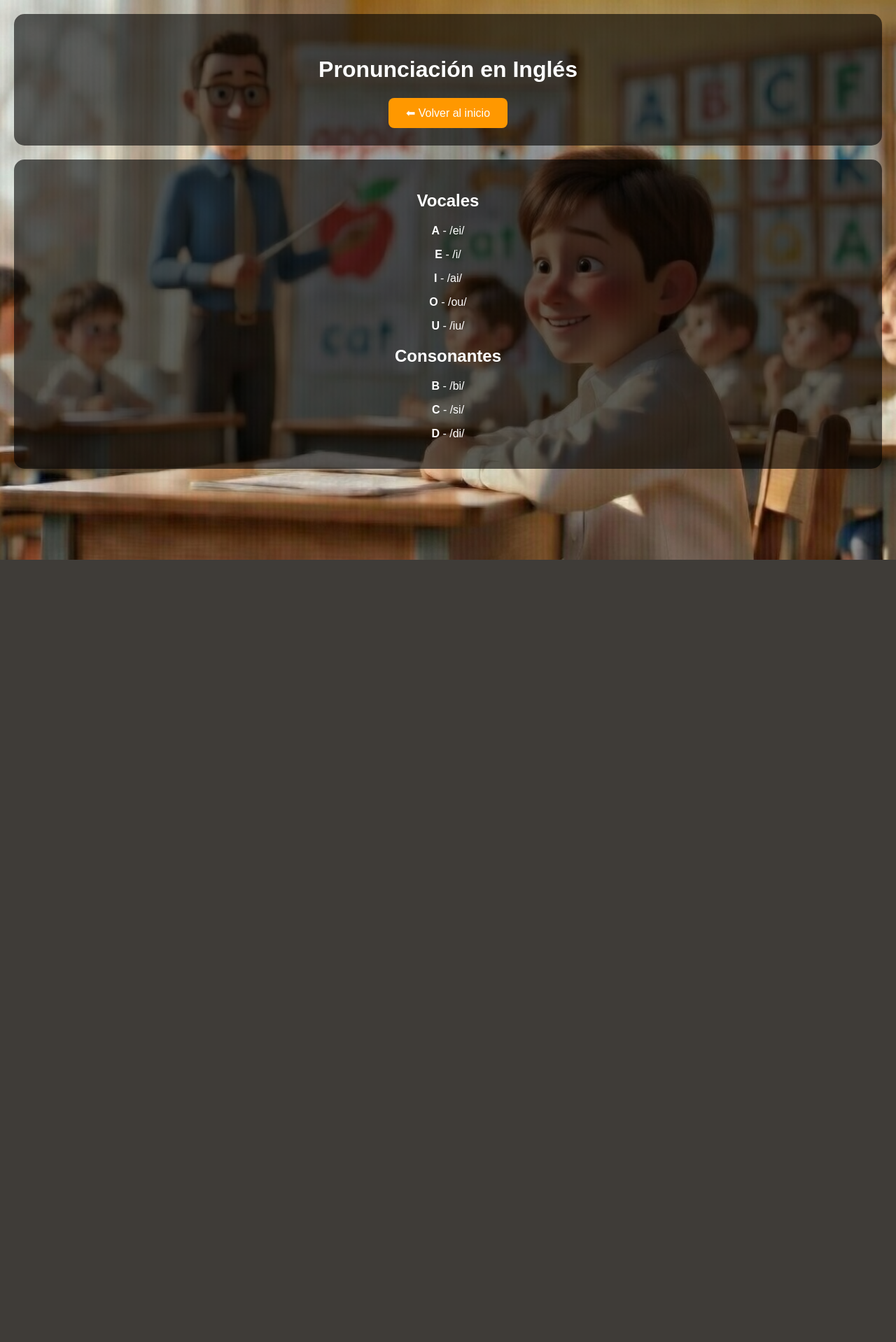
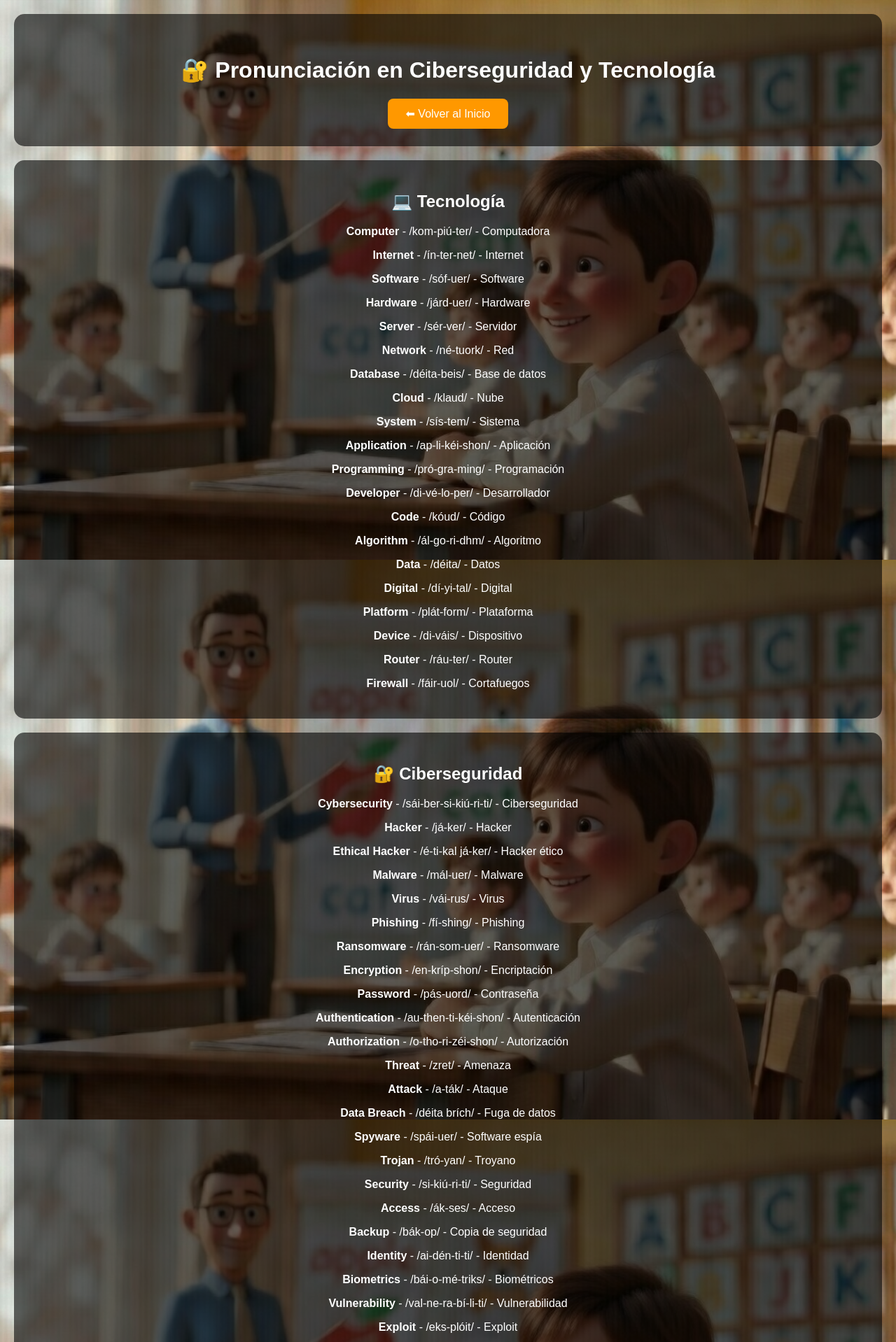
Before and after one commit to palaciojoel395-coder/ingles_web, a Flask app: page /pronunciacion in a window 1280 px wide. Shown: the top 1918 px of the page at 70% size. Before the commit the page ends 800 px from the top, so only its background shows below. Run offline with Flask 3, Linux system fonts and the light colour scheme.

Commit message:
agregando +90 palabras de ciberseguridad

```diff
--- a/templates/pronunciacion.html
+++ b/templates/pronunciacion.html
@@ -2,31 +2,109 @@
 <html lang="es">
 <head>
     <meta charset="UTF-8">
-    <title>Pronunciación</title>
+    <title>Pronunciación - Tecnología y Ciberseguridad</title>
     <link rel="stylesheet" href="{{ url_for('static', filename='style.css') }}">
 </head>
 <body>
 
 <header>
-        <h1>Pronunciación en Inglés</h1>
+    <h1>🔐 Pronunciación en Ciberseguridad y Tecnología</h1>
     <a href="{{ url_for('index') }}">
-            <button>⬅ Volver al inicio</button>
+        <button>⬅ Volver al Inicio</button>
     </a>
 </header>
 
 <section>
-        <h2>Vocales</h2>
-        <p><strong>A</strong> - /ei/</p>
-        <p><strong>E</strong> - /i/</p>
-        <p><strong>I</strong> - /ai/</p>
-        <p><strong>O</strong> - /ou/</p>
-        <p><strong>U</strong> - /iu/</p>
+<h2>💻 Tecnología</h2>
 
-        <h2>Consonantes</h2>
-        <p><strong>B</strong> - /bi/</p>
-        <p><strong>C</strong> - /si/</p>
-        <p><strong>D</strong> - /di/</p>
+<p><strong>Computer</strong> - /kom-piú-ter/ - Computadora</p>
+<p><strong>Internet</strong> - /ín-ter-net/ - Internet</p>
+<p><strong>Software</strong> - /sóf-uer/ - Software</p>
+<p><strong>Hardware</strong> - /járd-uer/ - Hardware</p>
+<p><strong>Server</strong> - /sér-ver/ - Servidor</p>
+<p><strong>Network</strong> - /né-tuork/ - Red</p>
+<p><strong>Database</strong> - /déita-beis/ - Base de datos</p>
+<p><strong>Cloud</strong> - /klaud/ - Nube</p>
+<p><strong>System</strong> - /sís-tem/ - Sistema</p>
+<p><strong>Application</strong> - /ap-li-kéi-shon/ - Aplicación</p>
+<p><strong>Programming</strong> - /pró-gra-ming/ - Programación</p>
+<p><strong>Developer</strong> - /di-vé-lo-per/ - Desarrollador</p>
+<p><strong>Code</strong> - /kóud/ - Código</p>
+<p><strong>Algorithm</strong> - /ál-go-ri-dhm/ - Algoritmo</p>
+<p><strong>Data</strong> - /déita/ - Datos</p>
+<p><strong>Digital</strong> - /dí-yi-tal/ - Digital</p>
+<p><strong>Platform</strong> - /plát-form/ - Plataforma</p>
+<p><strong>Device</strong> - /di-váis/ - Dispositivo</p>
+<p><strong>Router</strong> - /ráu-ter/ - Router</p>
+<p><strong>Firewall</strong> - /fáir-uol/ - Cortafuegos</p>
+
 </section>
+
+<section>
+<h2>🔐 Ciberseguridad</h2>
+
+<p><strong>Cybersecurity</strong> - /sái-ber-si-kiú-ri-ti/ - Ciberseguridad</p>
+<p><strong>Hacker</strong> - /já-ker/ - Hacker</p>
+<p><strong>Ethical Hacker</strong> - /é-ti-kal já-ker/ - Hacker ético</p>
+<p><strong>Malware</strong> - /mál-uer/ - Malware</p>
+<p><strong>Virus</strong> - /vái-rus/ - Virus</p>
+<p><strong>Phishing</strong> - /fí-shing/ - Phishing</p>
+<p><strong>Ransomware</strong> - /rán-som-uer/ - Ransomware</p>
+<p><strong>Encryption</strong> - /en-kríp-shon/ - Encriptación</p>
+<p><strong>Password</strong> - /pás-uord/ - Contraseña</p>
+<p><strong>Authentication</strong> - /au-then-ti-kéi-shon/ - Autenticación</p>
+<p><strong>Authorization</strong> - /o-tho-ri-zéi-shon/ - Autorización</p>
+<p><strong>Threat</strong> - /zret/ - Amenaza</p>
+<p><strong>Attack</strong> - /a-ták/ - Ataque</p>
+<p><strong>Data Breach</strong> - /déita brích/ - Fuga de datos</p>
+<p><strong>Spyware</strong> - /spái-uer/ - Software espía</p>
+<p><strong>Trojan</strong> - /tró-yan/ - Troyano</p>
+<p><strong>Security</strong> - /si-kiú-ri-ti/ - Seguridad</p>
+<p><strong>Access</strong> - /ák-ses/ - Acceso</p>
+<p><strong>Backup</strong> - /bák-op/ - Copia de seguridad</p>
+<p><strong>Identity</strong> - /ai-dén-ti-ti/ - Identidad</p>
+<p><strong>Biometrics</strong> - /bái-o-mé-triks/ - Biométricos</p>
+<p><strong>Vulnerability</strong> - /val-ne-ra-bí-li-ti/ - Vulnerabilidad</p>
+<p><strong>Exploit</strong> - /eks-plóit/ - Exploit</p>
+<p><strong>Patch</strong> - /pách/ - Parche</p>
+<p><strong>Update</strong> - /áp-deit/ - Actualización</p>
+<p><strong>Two-Factor Authentication</strong> - /tú fák-tor au-then-ti-kéi-shon/ - Autenticación de dos factores</p>
+<p><strong>Cybercrime</strong> - /sái-ber-kraim/ - Ciberdelito</p>
+<p><strong>Dark Web</strong> - /dárk ueb/ - Web oscura</p>
+<p><strong>Firewall Protection</strong> - /fáir-uol pro-ték-shon/ - Protección firewall</p>
+<p><strong>Data Protection</strong> - /déita pro-ték-shon/ - Protección de datos</p>
+
+</section>
+
+<section>
+<h2>🌐 Redes y Sistemas</h2>
+
+<p><strong>IP Address</strong> - /ai-pí a-drés/ - Dirección IP</p>
+<p><strong>Domain</strong> - /do-méin/ - Dominio</p>
+<p><strong>Hosting</strong> - /jós-ting/ - Hosting</p>
+<p><strong>Protocol</strong> - /pró-to-col/ - Protocolo</p>
+<p><strong>HTTP</strong> - /ei-chi-ti-ti-pí/ - HTTP</p>
+<p><strong>HTTPS</strong> - /ei-chi-ti-ti-pí-es/ - HTTPS</p>
+<p><strong>VPN</strong> - /vi-pí-en/ - VPN</p>
+<p><strong>Bandwidth</strong> - /bánd-uiz/ - Ancho de banda</p>
+<p><strong>Upload</strong> - /áp-lod/ - Subir</p>
+<p><strong>Download</strong> - /dáun-lod/ - Descargar</p>
+<p><strong>Administrator</strong> - /ad-mí-nis-trei-tor/ - Administrador</p>
+<p><strong>Root</strong> - /rut/ - Usuario root</p>
+<p><strong>Linux</strong> - /lí-nuks/ - Linux</p>
+<p><strong>Windows</strong> - /uín-dous/ - Windows</p>
+<p><strong>MacOS</strong> - /mák-os/ - MacOS</p>
+<p><strong>Terminal</strong> - /tér-mi-nal/ - Terminal</p>
+<p><strong>Command</strong> - /ko-mánd/ - Comando</p>
+<p><strong>Script</strong> - /skript/ - Script</p>
+<p><strong>Debug</strong> - /di-bág/ - Depurar</p>
+<p><strong>Bug</strong> - /bág/ - Error</p>
+
+</section>
+
+<footer>
+<p>© 2026 Yoel Palacio Juarez</p>
+</footer>
 
 </body>
 </html>
```
Lines whose indentation alone changed are shown as unchanged.
